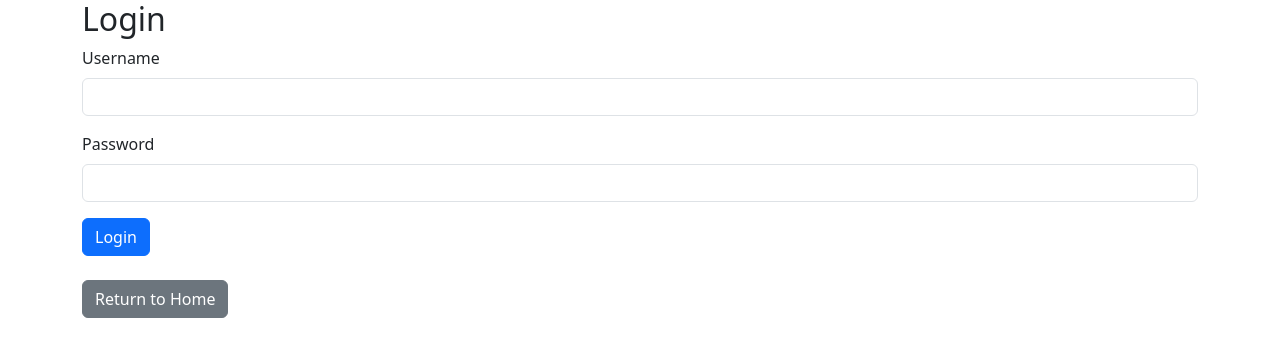
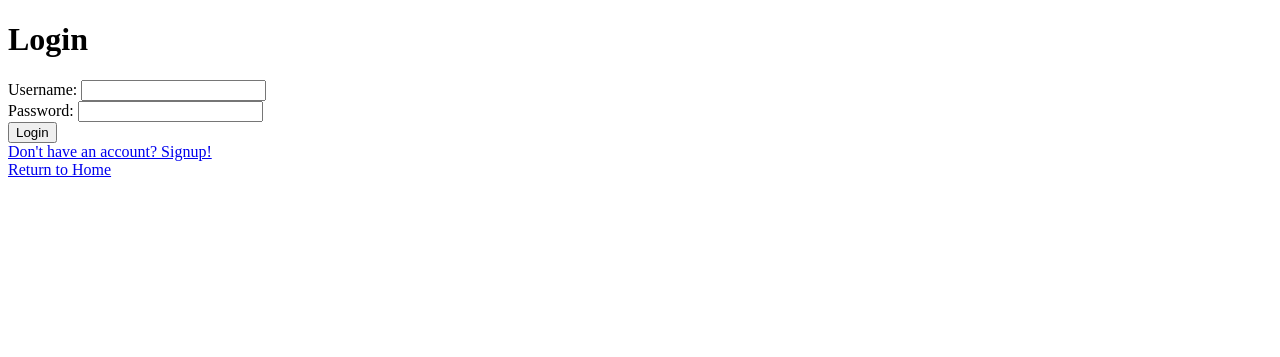
Before and after one commit to WainscottJ/ASE230-Midterm, a PHP site: page /login.php in a window 1280 px wide. Shown: the top 357 px of the page. Run offline with PHP 8.4, Linux system fonts and the light colour scheme; some libraries are stand-ins or nearby versions.

Commit message:
Update login.php

```diff
--- a/login.php
+++ b/login.php
@@ -1,25 +1,48 @@
 <?php
 session_start();
-require 'config.php'; // Include database connection
+error_reporting(E_ALL);
+ini_set('display_errors', 1);
 
+// Handle login
 if ($_SERVER['REQUEST_METHOD'] === 'POST') {
-    $username = $_POST['username'];
+    $username = trim($_POST['username']);
     $password = $_POST['password'];
 
-    // Query the database for user
-    $stmt = $pdo->prepare('SELECT * FROM users WHERE username = ?');
-    $stmt->execute([$username]);
-    $user = $stmt->fetch();
+    // Check for admin credentials
+    if ($username === 'admin' && $password === 'admin') {
+        // Login successful for admin
+        $_SESSION['user_id'] = 'admin'; // Set admin user ID
+        $_SESSION['username'] = 'admin';
+        $_SESSION['role'] = 'admin';
+        header('Location: admin.php'); // Redirect to admin dashboard
+        exit;
+    }
 
-    // Verify password
-    if ($user && password_verify($password, $user['password'])) {
-        $_SESSION['user_id'] = $user['id'];
-        $_SESSION['username'] = $user['username'];
-        $_SESSION['role'] = $user['role'];
-        header('Location: admin.php'); // Redirect to admin page
+    // Load users from JSON
+    $usersFile = 'users.json';
+    if (!file_exists($usersFile)) {
+        die("Error: Users file not found.");
+    }
+
+    $users = json_decode(file_get_contents($usersFile), true);
+    $loginSuccessful = false;
+
+    foreach ($users as $user) {
+        if ($user['username'] === $username && password_verify($password, $user['password'])) {
+            // Login successful for a regular user
+            $_SESSION['user_id'] = $user['id'];
+            $_SESSION['username'] = $user['username'];
+            $_SESSION['role'] = $user['role'];
+            $loginSuccessful = true;
+            break;
+        }
+    }
+
+    if ($loginSuccessful) {
+        header('Location: index.php'); // Redirect to home page for regular users
         exit;
     } else {
-        $error = 'Invalid username or password';
+        $error = "Invalid username or password.";
     }
 }
 ?>
@@ -29,27 +52,24 @@ if ($_SERVER['REQUEST_METHOD'] === 'POST') {
 <head>
     <meta charset="UTF-8">
     <title>Login</title>
-    <link rel="stylesheet" href="assets/css/bootstrap.min.css">
 </head>
 <body>
-    <div class="container">
-        <h2>Login</h2>
-        <?php if (isset($error)): ?>
-            <div class="alert alert-danger"><?= htmlspecialchars($error) ?></div>
-        <?php endif; ?>
-        <form action="" method="post">
-            <div class="mb-3">
-                <label for="username" class="form-label">Username</label>
-                <input type="text" class="form-control" id="username" name="username" required>
-            </div>
-            <div class="mb-3">
-                <label for="password" class="form-label">Password</label>
-                <input type="password" class="form-control" id="password" name="password" required>
-            </div>
-            <button type="submit" class="btn btn-primary">Login</button>
-        </form>
+    <h1>Login</h1>
+    <?php if (isset($error)) echo "<p style='color:red;'>$error</p>"; ?>
+    <form action="" method="post">
+        <label for="username">Username:</label>
+        <input type="text" name="username" required>
         <br>
-        <a href="index.php" class="btn btn-secondary">Return to Home</a> <!-- Return to Home Button -->
+        <label for="password">Password:</label>
+        <input type="password" name="password" required>
+        <br>
+        <button type="submit">Login</button>
+    </form>
+
+    <div class="mt-3">
+        <a href="signup.php">Don't have an account? Signup!</a>
     </div>
+
+    <a href="index.php" class="btn btn-secondary mt-3">Return to Home</a>
 </body>
 </html>
```
